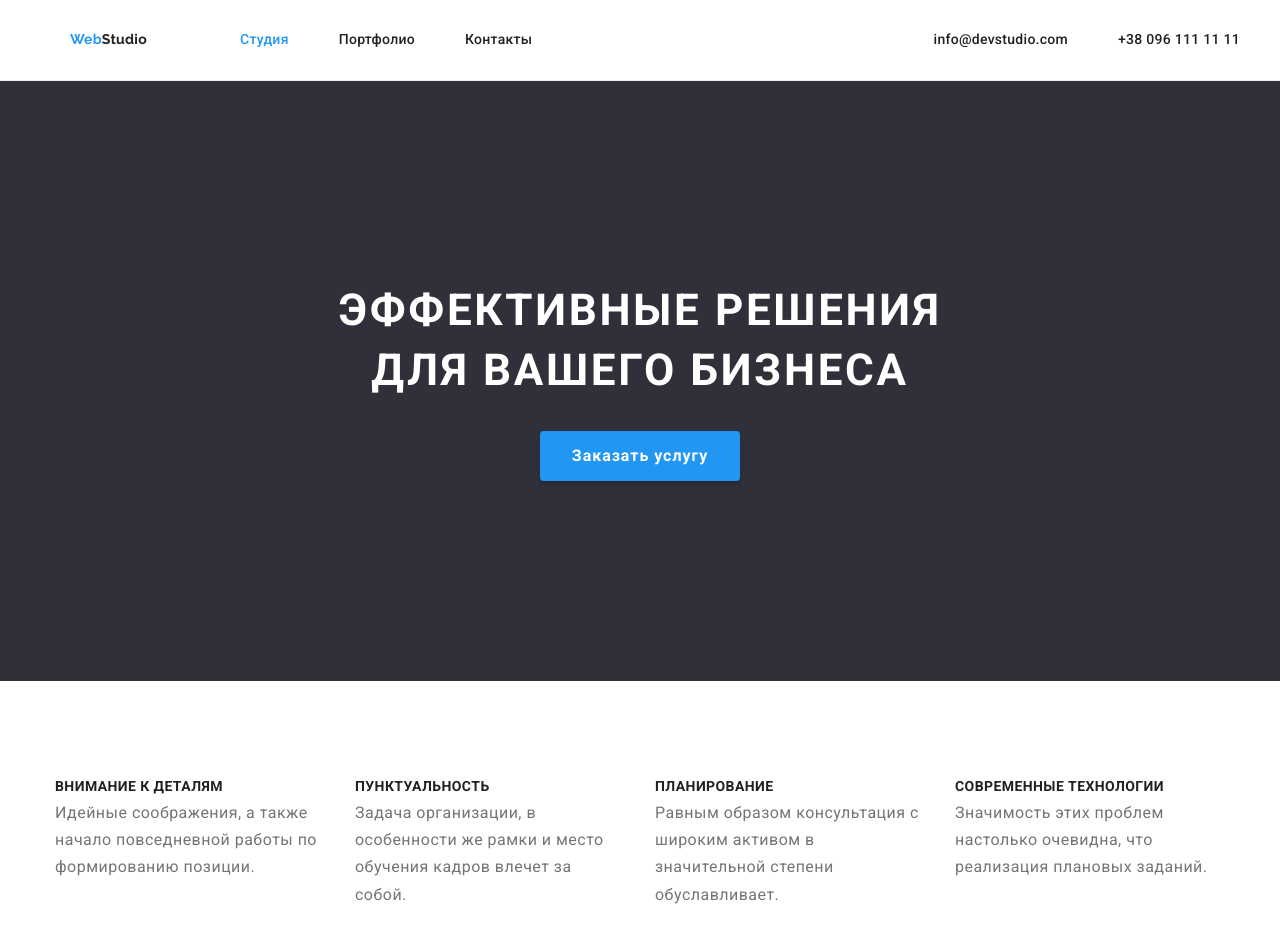
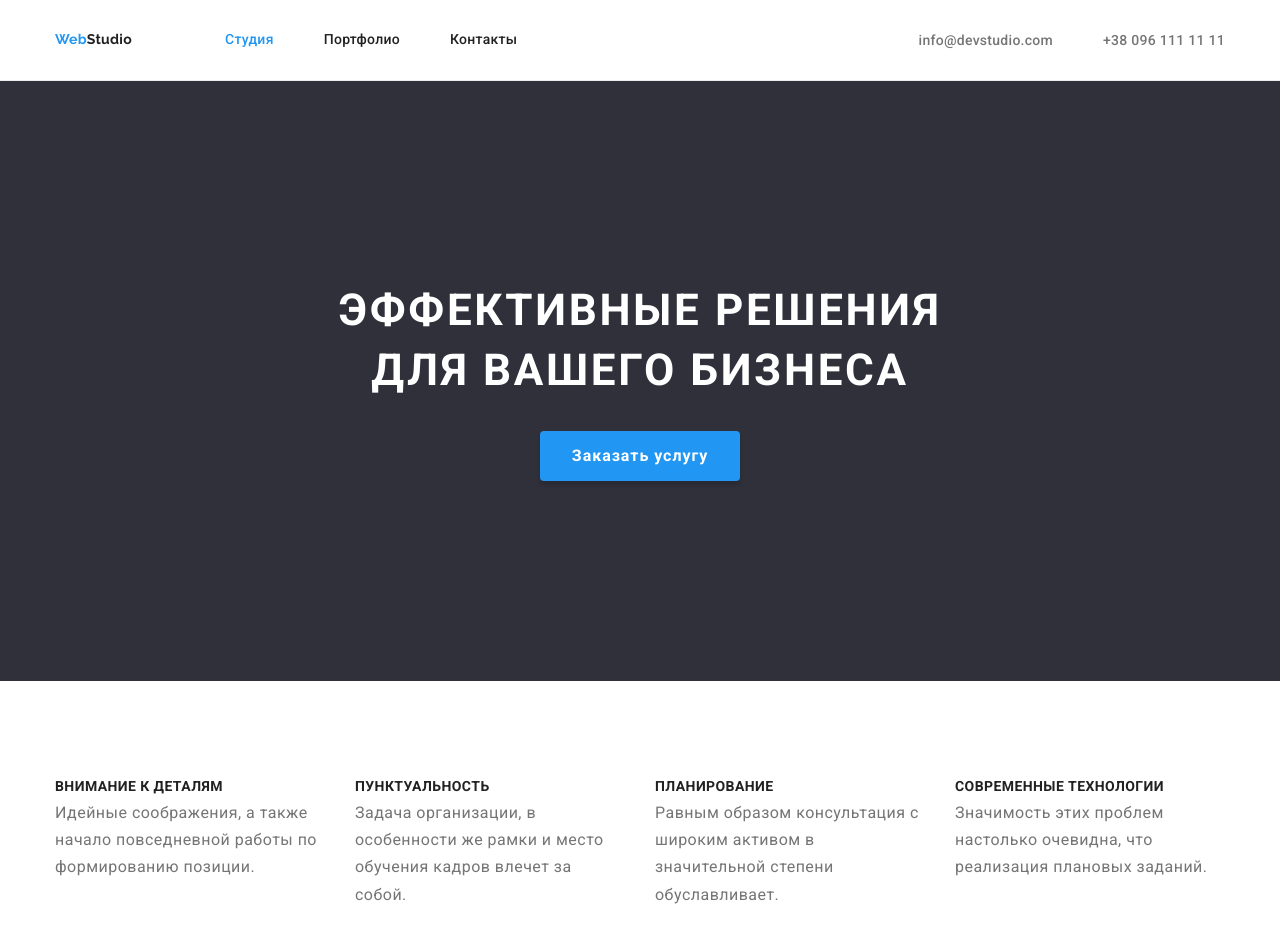
Before and after one commit to IvanHrekov/goit-markup-hw-03, a plain HTML site: page index.html in a window 1280 px wide. Shown: the top 942 px of the page. Drawn offline with nearby package versions, Linux system fonts and the light colour scheme.

Commit message:
HW-3-Final

```diff
--- a/css/styles.css
+++ b/css/styles.css
@@ -24,7 +24,7 @@ h4 {
     margin-bottom: 0;
 }
 
-ul{
+ul {
     margin-top: 0;
     margin-bottom: 0;
     padding-left: 0;
@@ -68,20 +68,37 @@ body {
 }
 
 /* HEADER */
-.main-header{
+.main-header {
     border-bottom: 1px solid#ECECEC;
 }
-.header-nav{
+
+.header-nav {
+    display: flex;
+    align-items: center;
+
+}
+
+.nav-list {
+    display: flex;
+    margin-left: 93px;
+}
+.contact-list {
+    display: flex;
+    margin-left: auto;
+    /* align-items: center; */
+}
+
+.nav-container{
     display: flex;
     align-items: center;
 }
-.nav-list{
-    display: flex;
-    margin-left: 93px;
+
+.menu-item:not(:last-child) {
+    margin-right: 50px;
 }
-.nav-list .menu-item + .menu-item{
+/* .nav-list .menu-item+.menu-item {
     margin-left: 50px;
-}
+} */
 
 .header-nav .link {
     display: block;
@@ -98,6 +115,10 @@ body {
 .menu-link.current {
     color: var(--accent-color);
 }
+.contact-list .link{
+    color: var(--primary-text-color);
+}
+
 .logo-link {
     font-family: 'Raleway', sans-serif;
     font-weight: 700;
@@ -112,12 +133,9 @@ body {
     color: var(--accent-color)
 }
 
-.contact-list{
-    display: flex;
-    margin-left: auto;
-}
 
-.contact-list .contact-list-item + .contact-list-item{
+
+.contact-list .contact-list-item+.contact-list-item {
     margin-left: 50px;
 }
 
@@ -147,17 +165,15 @@ body {
     margin: 0px auto;
     text-align: center;
     background: var(--secondary-background-color)
+}
 
-}
-.cont-hero .main-title{
+.cont-hero .main-title {}
 
+.cont-hero .order-button {
+    margin-top: 30px;
 
 }
 
-.cont-hero .order-button{
-margin-top: 30px;
-
-}
 .main-title {
     width: 696px;
     margin-left: auto;
@@ -173,7 +189,7 @@ margin-top: 30px;
 }
 
 .order-button {
-    display:block;
+    display: block;
     padding: 10px 32px;
     min-width: 200px;
     margin-left: auto;
@@ -202,15 +218,18 @@ margin-top: 30px;
     clip: rect(0 0 0 0);
     overflow: hidden;
 }
-.list-advant{
+
+.list-advant {
     display: flex;
     flex-wrap: wrap;
 }
-.advantage-list{
+
+.advantage-list {
     width: 270px;
     margin-right: 30px;
 }
-.advantage-list:nth-child(4n){
+
+.advantage-list:nth-child(4n) {
     margin-right: 0px;
 }
 
@@ -311,18 +330,20 @@ margin-top: 30px;
     background: var(--secondary-background-color);
 }
 
-.footer-container{
+.footer-container {
     display: block;
 }
-.footer-logo{
+
+.footer-logo {
     display: block;
     margin-bottom: 20px;
 }
 
-.footer-item{
+.footer-item {
     margin-bottom: 9px;
 }
-.footer-item:nth-child(3n){
+
+.footer-item:nth-child(3n) {
     margin-bottom: 0px;
 }
 
@@ -354,7 +375,7 @@ margin-top: 30px;
 /* /FOOTER */
 /* PORTFOLIO MAIN */
 
-.btn-list{
+.btn-list {
     display: flex;
     align-items: center;
     margin-left: auto;
@@ -363,7 +384,8 @@ margin-top: 30px;
     justify-content: center;
 
 }
-.btn-list .btn-item + .btn-item {
+
+.btn-list .btn-item+.btn-item {
     margin-left: 8px;
 }
 
@@ -398,22 +420,25 @@ margin-top: 30px;
 
 }
 
-.proj-list{
+.proj-list {
     display: flex;
     flex-wrap: wrap;
 
 
 }
-.proj-item{
+
+.proj-item {
     width: 370px;
     margin-right: 30px;
     margin-bottom: 30px;
 
 }
-.proj-item:nth-child(3n){
+
+.proj-item:nth-child(3n) {
     margin-right: 0px;
 }
-.proj-item:nth-last-child(-n+3){
+
+.proj-item:nth-last-child(-n+3) {
     margin-bottom: 0px;
 }
 
@@ -431,11 +456,12 @@ margin-top: 30px;
     line-height: 2;
     letter-spacing: 0.03em;
 }
-.border-div{
-   padding: 20px 24px;
-   border-left: 1px solid#EEEEEE;
-border-right: 1px solid#EEEEEE;
-border-bottom: 1px solid#EEEEEE;
+
+.border-div {
+    padding: 20px 24px;
+    border-left: 1px solid#EEEEEE;
+    border-right: 1px solid#EEEEEE;
+    border-bottom: 1px solid#EEEEEE;
 }
 
 /* PORTFOLIO MAIN */
--- a/index.html
+++ b/index.html
@@ -18,9 +18,9 @@
     <link rel="stylesheet" href="./css/styles.css" />
   </head>
   <body>
-    <header class="main-header">
-      <div class="container">
-      <nav class="header-nav container">
+      <header class="main-header">
+      <div class="container nav-container">
+        <nav class="header-nav">
           <a class="logo logo-link link" href="./index.html" lang="en">
             <span class="first-part-logo">Web</span>Studio
           </a>
@@ -29,26 +29,30 @@
               <a class="menu-link link current" href="./index.html">Студия</a>
             </li>
             <li class="menu-item">
-              <a class="menu-link link" href="./portfolio.html">Портфолио</a>
+              <a class="menu-link link" href="./portfolio.html"
+                >Портфолио</a
+              >
             </li>
             <li class="menu-item">
               <a class="menu-link link" href="">Контакты</a>
             </li>
           </ul>
+        </nav>
         <ul class="contact-list list">
-          <li class="contact-list-item">
-            <a class="contact-link mail-link link" href="mailto:info@devstudio.com"
+          <li class="menu-item">
+            <a
+              class="contact-link mail-link link"
+              href="mailto:info@devstudio.com"
               >info@devstudio.com</a
             >
           </li>
-          <li class="contact-list-item">
+          <li class="menu-item">
             <a class="contact-link link" href="tel:+380961111111"
               >+38 096 111 11 11</a
             >
           </li>
         </ul>
-        </nav>
-        </div>
+      </div>
     </header>
     <main>
       <section class="hero section">
```
Also changed, not shown: portfolio.html (+5 -5 lines).
